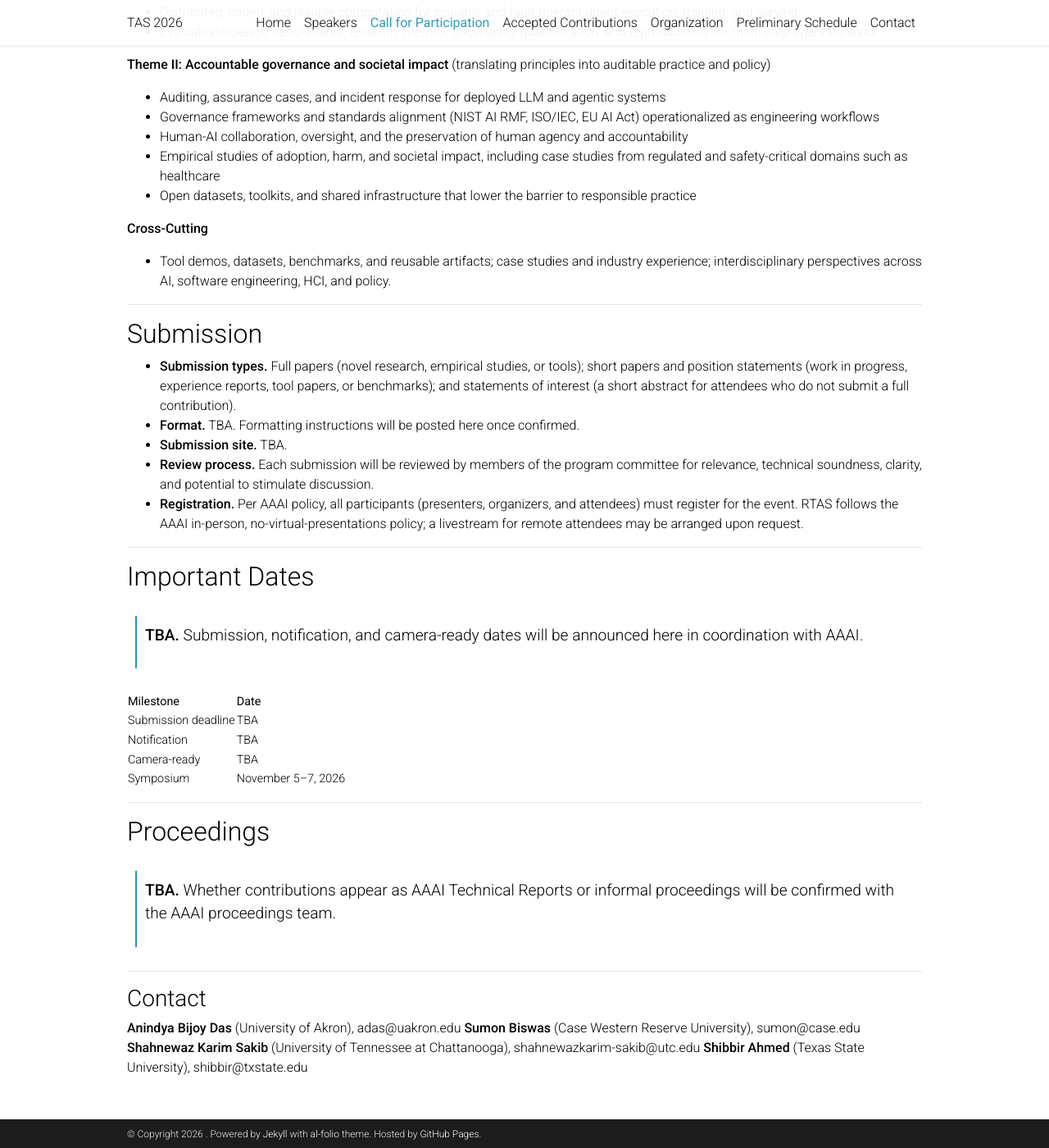
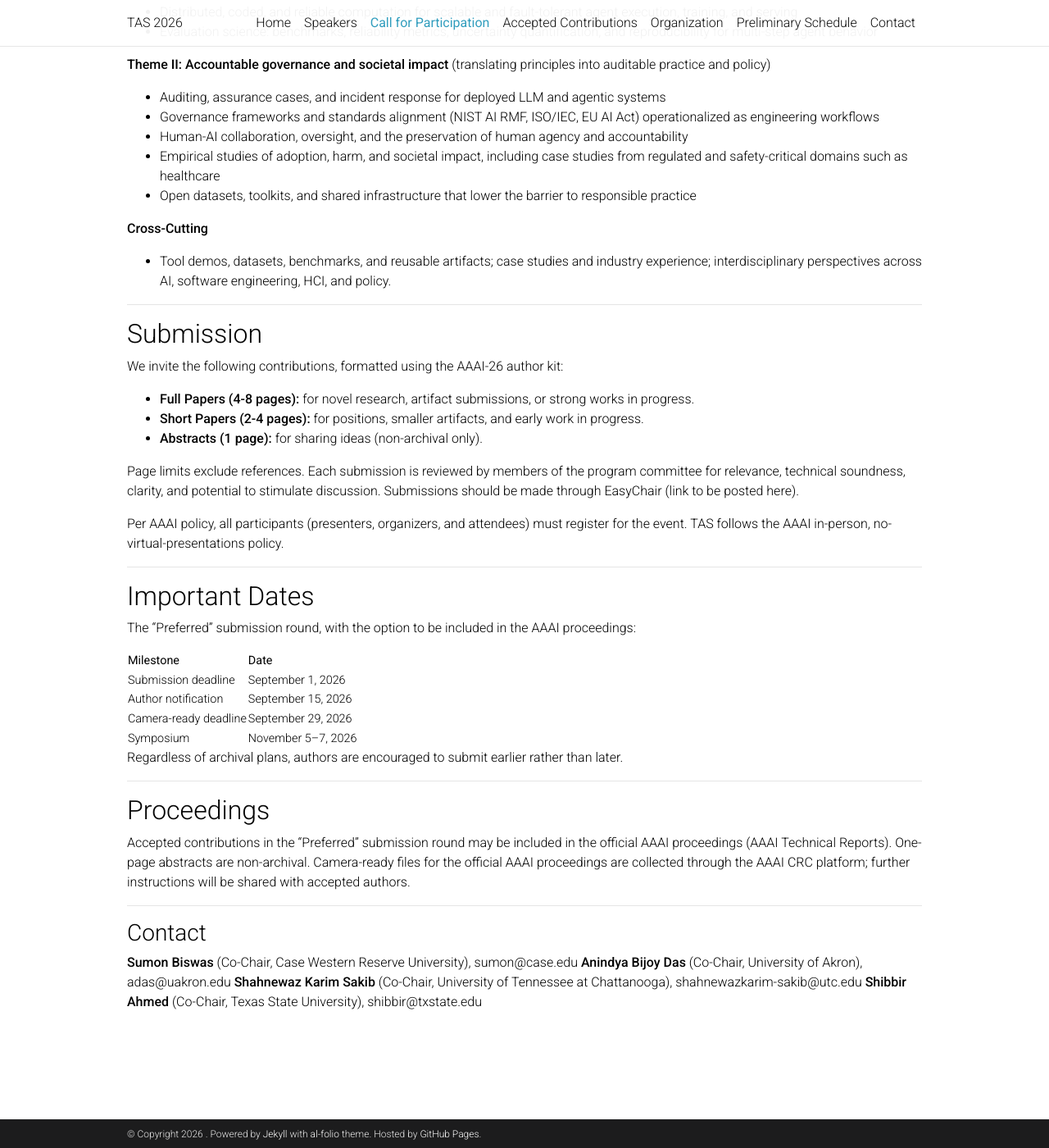
Before and after one commit to tas2026/tas2026.github.io, a Jekyll site: the page built from _pages/call_for_paper.md, in a window 1280 px wide and 1400 px high, scrolled down 604 px. Shown: the whole window at 82% size. Built offline with Jekyll 4.4.1, drawn with Linux system fonts in a browser that asks for light colours; comment, search, counter and statistics services are not loaded; a style sheet for code colours, icons or effects is not loaded; some of the changed text lies outside the part shown.

Commit message:
Update call_for_paper.md

```diff
--- a/_pages/call_for_paper.md
+++ b/_pages/call_for_paper.md
@@ -42,35 +42,41 @@ We welcome submissions addressing either or both complementary themes, plus cros
 
 ## Submission
 
-- **Submission types.** Full papers (novel research, empirical studies, or tools); short papers and position statements (work in progress, experience reports, tool papers, or benchmarks); and statements of interest (a short abstract for attendees who do not submit a full contribution).
-- **Format.** TBA. Formatting instructions will be posted here once confirmed.
-- **Submission site.** TBA.
-- **Review process.** Each submission will be reviewed by members of the program committee for relevance, technical soundness, clarity, and potential to stimulate discussion.
-- **Registration.** Per AAAI policy, all participants (presenters, organizers, and attendees) must register for the event. RTAS follows the AAAI in-person, no-virtual-presentations policy; a livestream for remote attendees may be arranged upon request.
+We invite the following contributions, formatted using the AAAI-26 author kit:
+
+- **Full Papers (4-8 pages):** for novel research, artifact submissions, or strong works in progress.
+- **Short Papers (2-4 pages):** for positions, smaller artifacts, and early work in progress.
+- **Abstracts (1 page):** for sharing ideas (non-archival only).
+
+Page limits exclude references. Each submission is reviewed by members of the program committee for relevance, technical soundness, clarity, and potential to stimulate discussion. Submissions should be made through EasyChair (link to be posted here).
+
+Per AAAI policy, all participants (presenters, organizers, and attendees) must register for the event. TAS follows the AAAI in-person, no-virtual-presentations policy.
 
 ---
 
 ## Important Dates
 
-> **TBA.** Submission, notification, and camera-ready dates will be announced here in coordination with AAAI.
+The "Preferred" submission round, with the option to be included in the AAAI proceedings:
 
 | Milestone | Date |
 | --- | --- |
-| Submission deadline | TBA |
-| Notification | TBA |
-| Camera-ready | TBA |
+| Submission deadline | September 1, 2026 |
+| Author notification | September 15, 2026 |
+| Camera-ready deadline | September 29, 2026 |
 | Symposium | November 5&ndash;7, 2026 |
+
+Regardless of archival plans, authors are encouraged to submit earlier rather than later.
 
 ---
 
 ## Proceedings
 
-> **TBA.** Whether contributions appear as AAAI Technical Reports or informal proceedings will be confirmed with the AAAI proceedings team.
+Accepted contributions in the "Preferred" submission round may be included in the official AAAI proceedings (AAAI Technical Reports). One-page abstracts are non-archival. Camera-ready files for the official AAAI proceedings are collected through the AAAI CRC platform; further instructions will be shared with accepted authors.
 
 ---
 
 ### Contact
-**Anindya Bijoy Das** (University of Akron), adas@uakron.edu
-**Sumon Biswas** (Case Western Reserve University), sumon@case.edu
-**Shahnewaz Karim Sakib** (University of Tennessee at Chattanooga), shahnewazkarim-sakib@utc.edu
-**Shibbir Ahmed** (Texas State University), shibbir@txstate.edu
+**Sumon Biswas** (Co-Chair, Case Western Reserve University), sumon@case.edu
+**Anindya Bijoy Das** (Co-Chair, University of Akron), adas@uakron.edu
+**Shahnewaz Karim Sakib** (Co-Chair, University of Tennessee at Chattanooga), shahnewazkarim-sakib@utc.edu
+**Shibbir Ahmed** (Co-Chair, Texas State University), shibbir@txstate.edu
```
Also changed, not shown: other parts of _pages/call_for_paper.md (+1 -1 lines).
